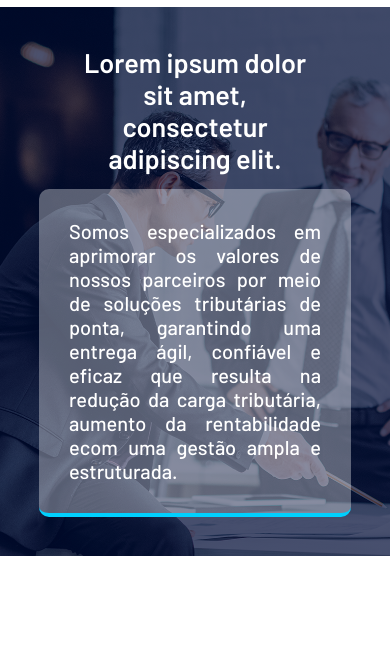
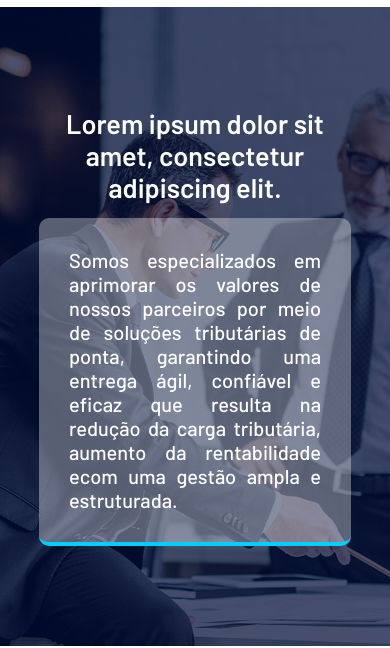
Before and after one commit to Cristofer-Silva/Santech, a plain HTML site: page index.html in a window 390 px wide. Shown: the part 231-879 px from the top of the page. Drawn offline with Linux system fonts and the light colour scheme.

Commit message:
Update style.css

```diff
--- a/style.css
+++ b/style.css
@@ -851,6 +851,7 @@ footer .footer_section2 {
 
     .section1 {
         height: 100%;
+        padding: 100px 40px;
     }
 
     .section1 h1 {
```
